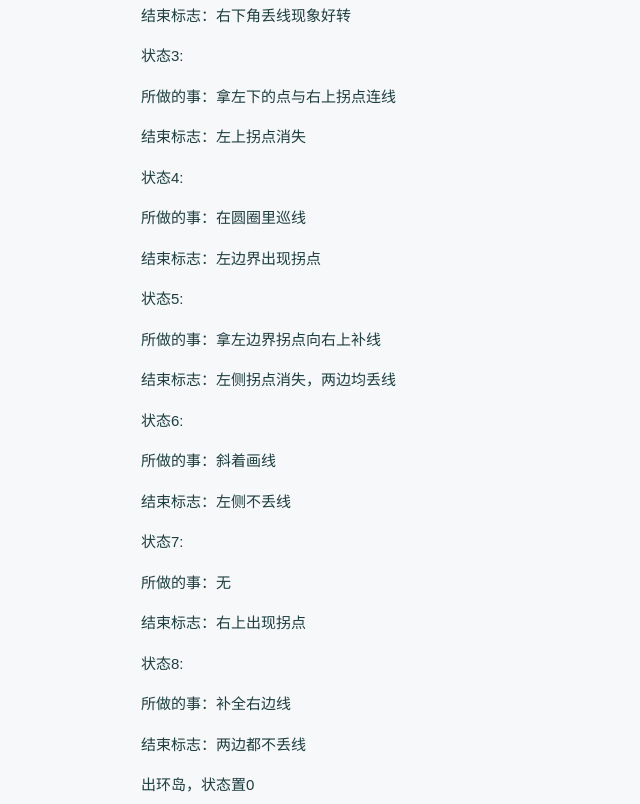
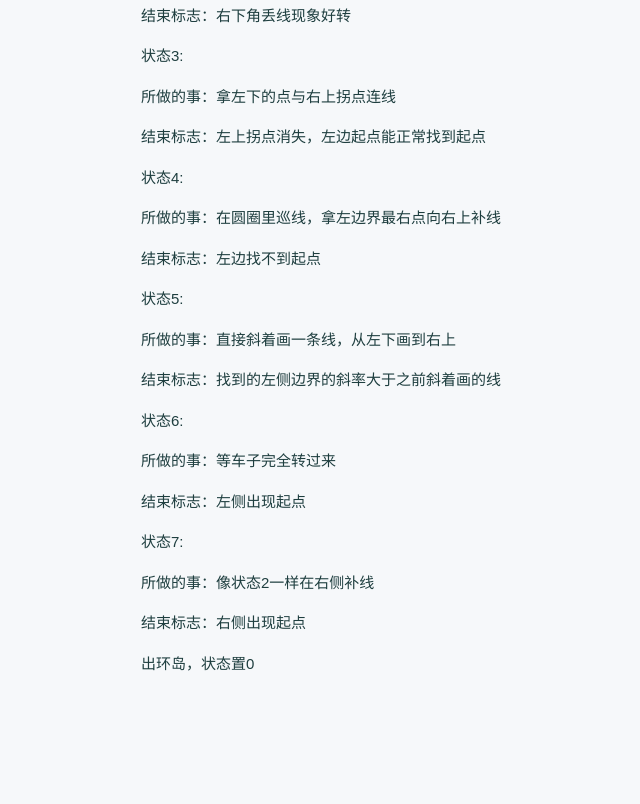
Before and after one commit to Anysets/anysets.github.io, a plain HTML site: page 2024/05/27/右环岛状态机设计/index.html in a window 1280 px wide. Shown: the part 576-1380 px from the top of the page, without its empty margins (69-709 px from the left). Drawn offline with nearby package versions, Linux system fonts and the light colour scheme; a script that the page names is missing; a web font is replaced by a local one.

Commit message:
Site updated: 2024-05-28 00:07:35

```diff
--- a/2024/05/27/右环岛状态机设计/index.html
+++ b/2024/05/27/右环岛状态机设计/index.html
@@ -138,22 +138,19 @@
 <p>结束标志：右下角丢线现象好转</p>
 <p>状态3:</p>
 <p>所做的事：拿左下的点与右上拐点连线</p>
-<p>结束标志：左上拐点消失</p>
+<p>结束标志：左上拐点消失，左边起点能正常找到起点</p>
 <p>状态4:</p>
-<p>所做的事：在圆圈里巡线</p>
-<p>结束标志：左边界出现拐点</p>
+<p>所做的事：在圆圈里巡线，拿左边界最右点向右上补线</p>
+<p>结束标志：左边找不到起点</p>
 <p>状态5:</p>
-<p>所做的事：拿左边界拐点向右上补线</p>
-<p>结束标志：左侧拐点消失，两边均丢线</p>
+<p>所做的事：直接斜着画一条线，从左下画到右上</p>
+<p>结束标志：找到的左侧边界的斜率大于之前斜着画的线</p>
 <p>状态6:</p>
-<p>所做的事：斜着画线</p>
-<p>结束标志：左侧不丢线</p>
+<p>所做的事：等车子完全转过来</p>
+<p>结束标志：左侧出现起点</p>
 <p>状态7:</p>
-<p>所做的事：无</p>
-<p>结束标志：右上出现拐点</p>
-<p>状态8:</p>
-<p>所做的事：补全右边线</p>
-<p>结束标志：两边都不丢线</p>
+<p>所做的事：像状态2一样在右侧补线</p>
+<p>结束标志：右侧出现起点</p>
 <p>出环岛，状态置0</p>
 
     </div>
```
Also changed, not shown: index.html (+9 -12 lines).
